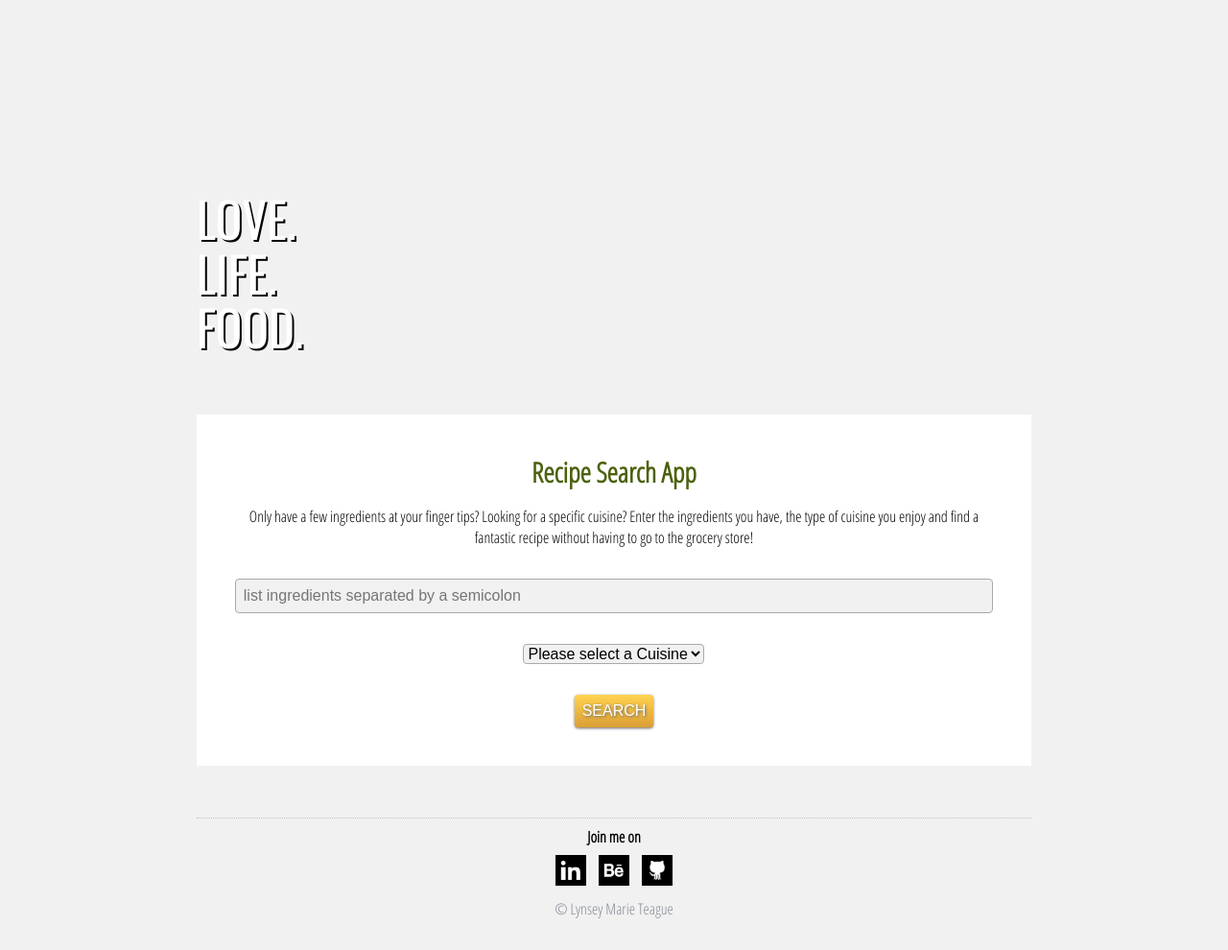
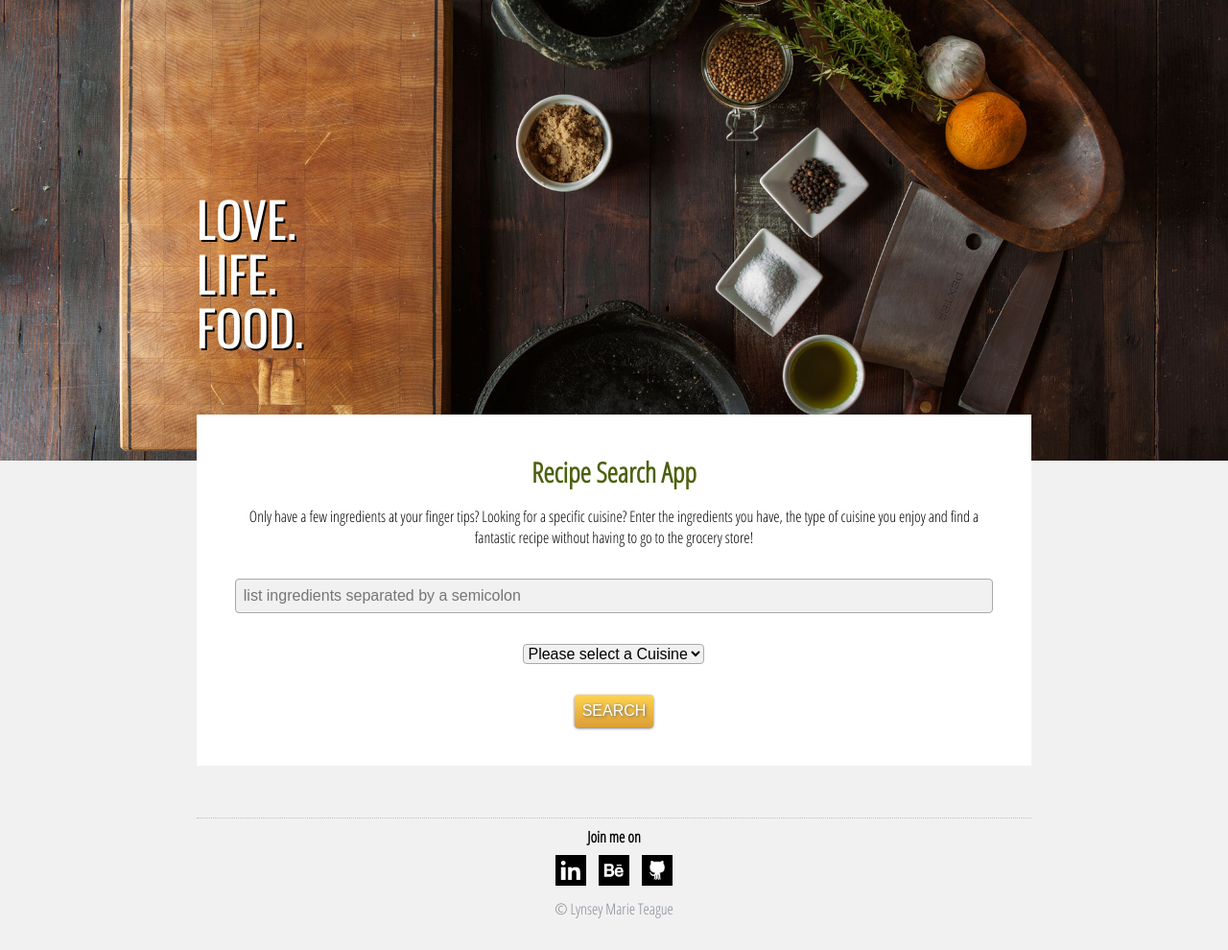
Before and after one commit to 14LMarie/recipe-search-api, a plain HTML site: page index.html in a window 1280 px wide. Shown: the whole page at 96% size. Drawn offline with nearby package versions, Linux system fonts and the light colour scheme; the site is published under a folder, as on GitHub Pages, so addresses that start at the root find nothing.

Commit message:
background image issue

```diff
--- a/css/style.css
+++ b/css/style.css
@@ -31,7 +31,7 @@ button {
 */
 
 header {
-    background-image: url("/image-assets/cookingCOMP.jpg");
+    background-image: url("../image-assets/cookingCOMP.jpg");
     background-size: cover;
     background-position: center;
     height: 30rem;
```
